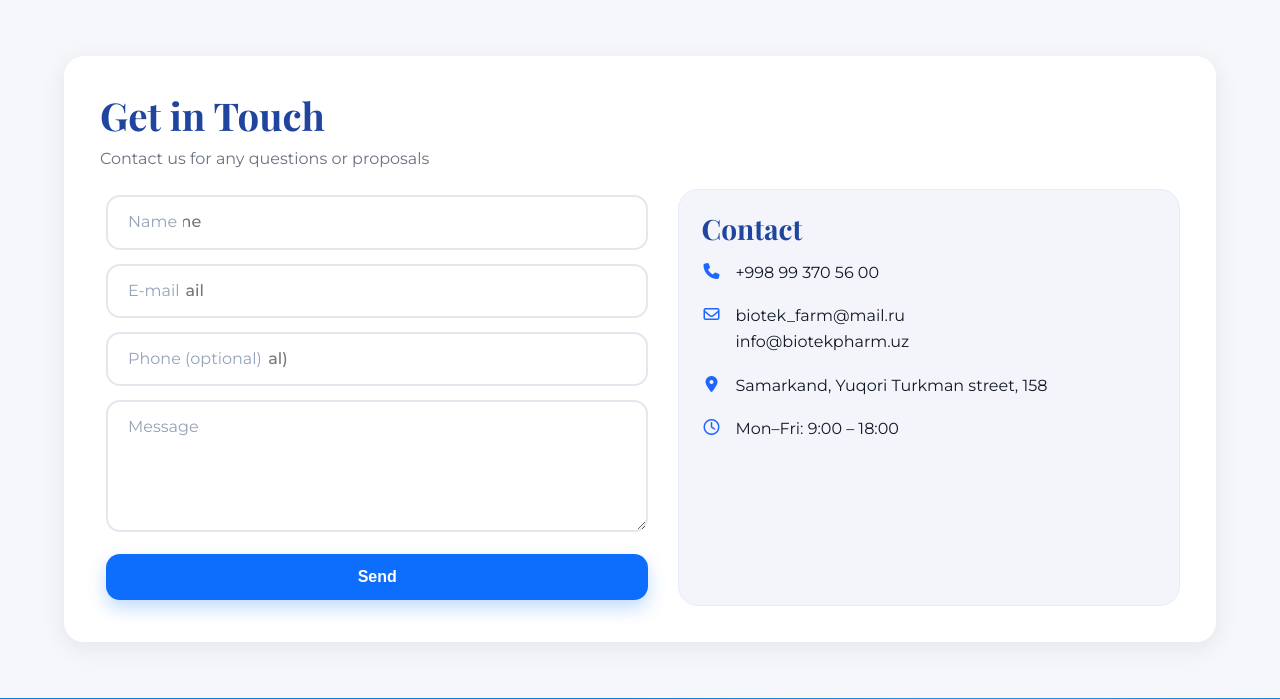
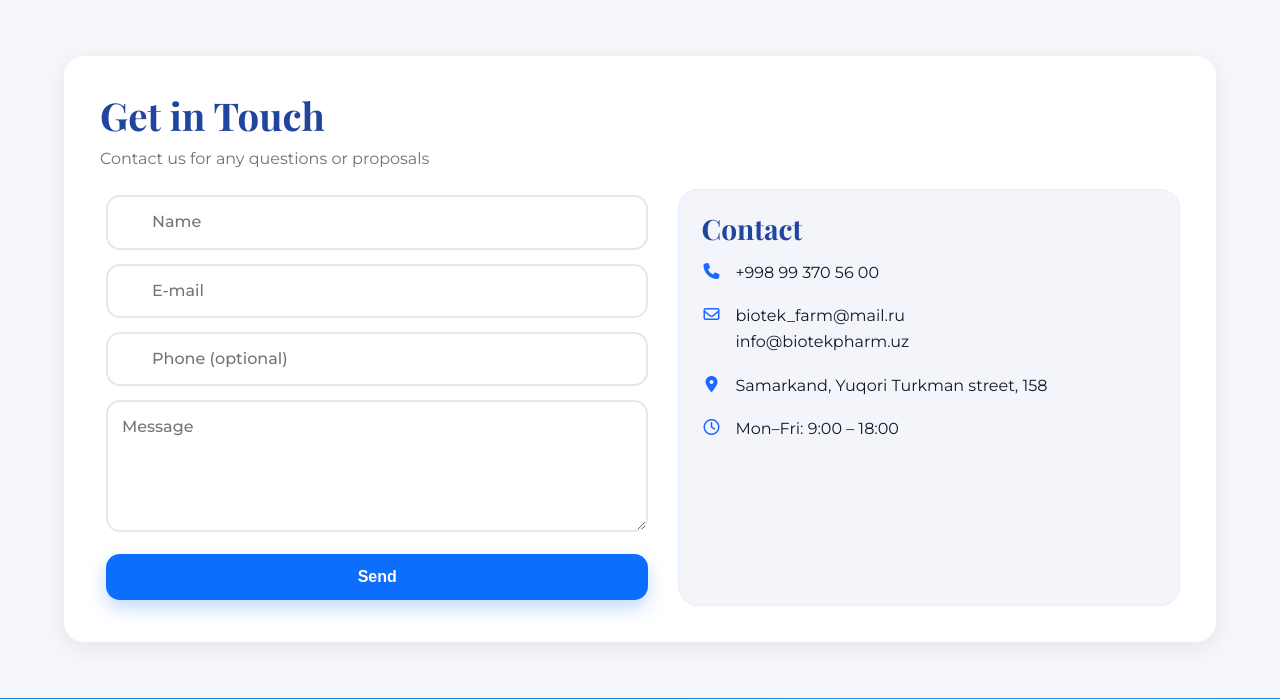
Before and after one commit to davronovuz/biotektpharm, a Django app: template templates/index.html in a window 1280 px wide. Shown: the part 3999-4698 px from the top of the page. Run offline with Django 5.2, Linux system fonts and the light colour scheme; the template is opened without the code that fills it: values that come from a table or form of the project are taken from there, others are empty; tables that the repository leaves empty hold one stand-in row (values such as "Sample post"); grey boxes marked "Sample" are stand-in pictures; parts of the project's set-up code (start-up, migrations or seed data) failed here and were passed over; grey boxes are pictures that could not be loaded.

Commit message:
sndjksna kasnaks kasnisniasw

```diff
--- a/templates/index.html
+++ b/templates/index.html
@@ -566,25 +566,18 @@
 
             <div class="form-group with-icon">
               <input type="text" id="name" name="name"  required>
-              <label for="name" data-i18n="form_name">Ism</label>
-              <small class="error-msg" data-i18n="err_name">Ism kiriting</small>
             </div>
 
             <div class="form-group with-icon">
               <input type="email" id="email" name="email"  required>
-              <label for="email" data-i18n="form_email">E-mail</label>
-              <small class="error-msg" data-i18n="err_email">To‘g‘ri e-mail kiriting</small>
             </div>
 
             <div class="form-group with-icon">
               <input type="tel" id="phone" name="phone" >
-              <label for="phone" data-i18n="form_phone">Telefon (ixtiyoriy)</label>
             </div>
 
             <div class="form-group">
               <textarea id="message" name="message"  required></textarea>
-              <label for="message" data-i18n="form_message">Xabar</label>
-              <small class="error-msg" data-i18n="err_msg">Xabarni yozing</small>
             </div>
 
             <button type="submit" class="btn btn-cta" data-i18n="form_submit">Yuborish</button>
```
Also changed, not shown: app/migrations/0002_alter_aboutsection_options_alter_featurecard_options_and_more.py (added), media/about/IMAGE_2025-09-23_100801.jpg (added), media/about/IMAGE_2025-09-23_124333.jpg (added), media/about/i.webp (added), media/about/i_UErXL8a.webp (added), media/feature_icons/i.webp (added), media/hero/i.webp (added), media/icons/IMAGE_2025-09-23_100801.jpg (added), media/services/icons/i.webp (added), media/services/icons/rasm_location.png (added).
